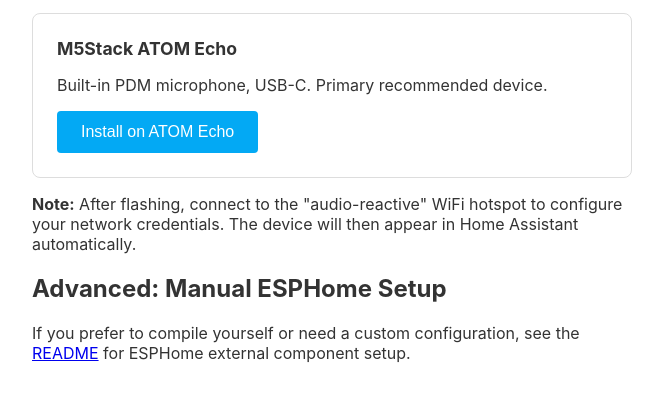
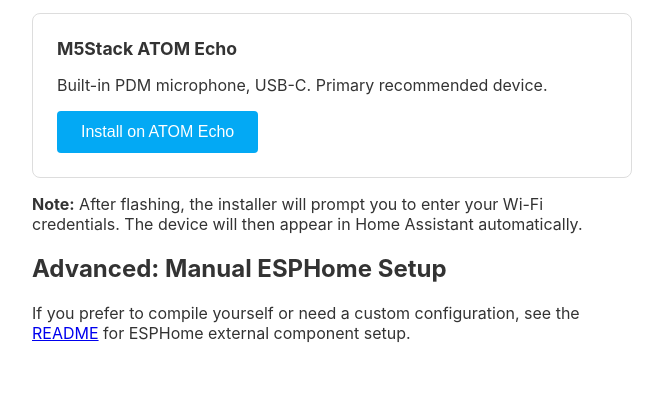
Before and after one commit to absent42/esphome-audio-reactive, a plain HTML site: page static/index.html in a window 1280 px wide. Shown: the part 120-520 px from the top of the page, without its empty margins (308-971 px from the left). Drawn offline with Linux system fonts and the light colour scheme.

Commit message:
fix: correct post-flash instructions on web installer page
The esp-web-tools installer prompts for Wi-Fi credentials directly
after flashing, no hotspot connection step needed.

```diff
--- a/static/index.html
+++ b/static/index.html
@@ -59,9 +59,9 @@
     </div>
 
     <p>
-        <strong>Note:</strong> After flashing, connect to the "audio-reactive" WiFi
-        hotspot to configure your network credentials. The device will then appear
-        in Home Assistant automatically.
+        <strong>Note:</strong> After flashing, the installer will prompt you to enter
+        your Wi-Fi credentials. The device will then appear in Home Assistant
+        automatically.
     </p>
 
     <h2>Advanced: Manual ESPHome Setup</h2>
```
